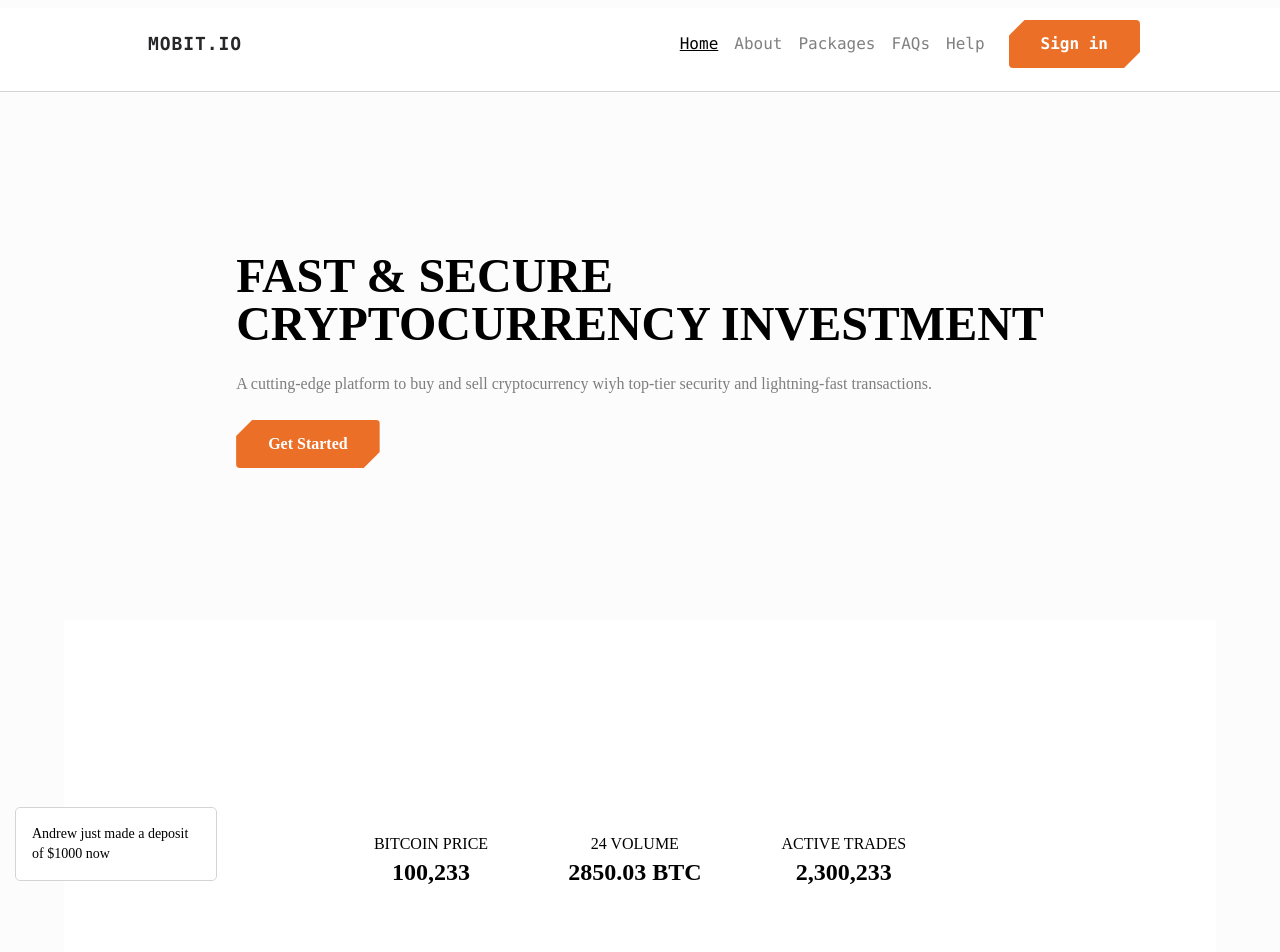
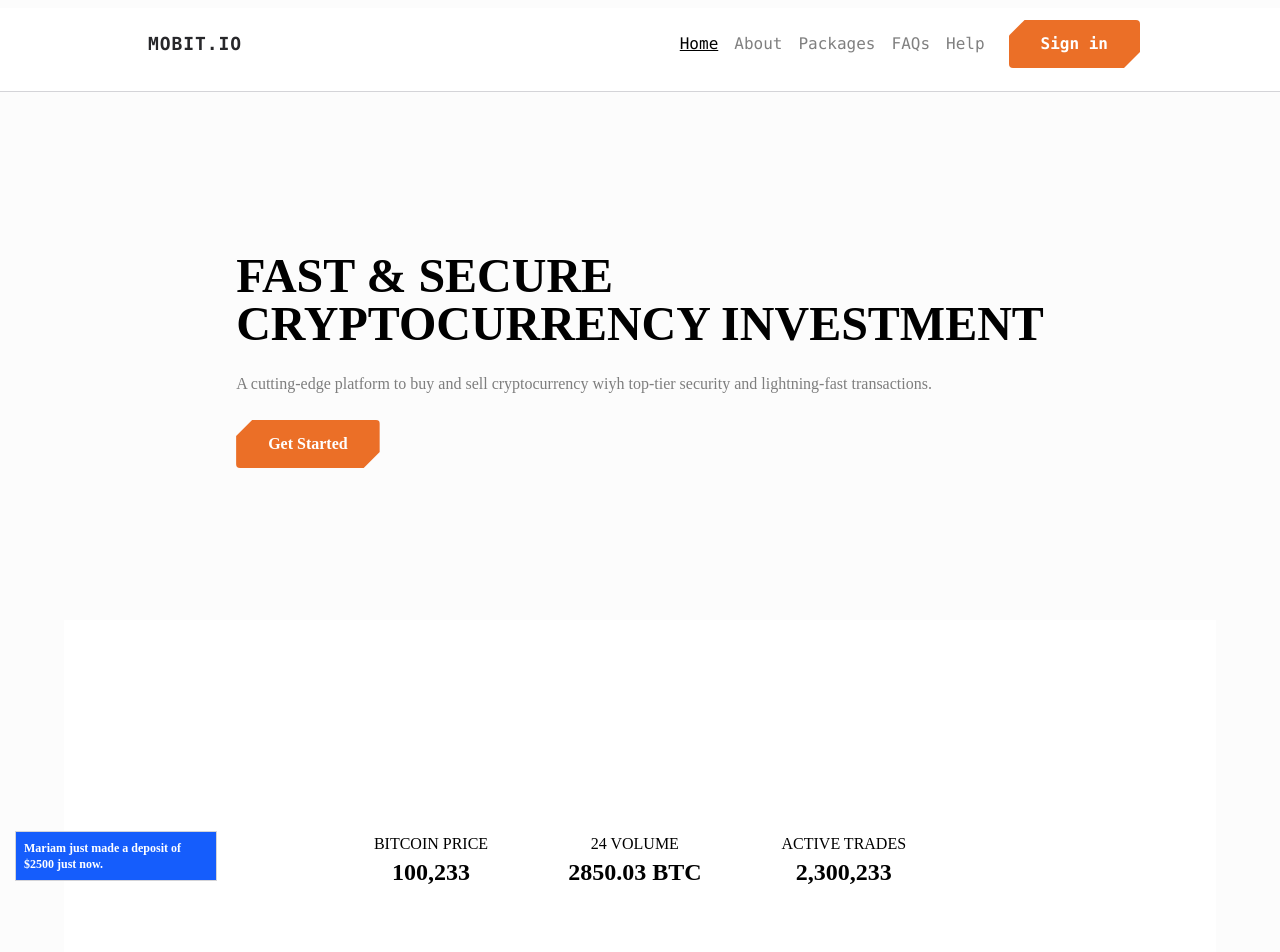
Before and after one commit to thenoobchad/mobit, a Next.js app: page / in a window 1280 px wide. Shown: the top 952 px of the page. Built offline with nearby package versions, Linux system fonts and the light colour scheme; a web font is replaced by a local one.

Commit message:
fix:notifs color

```diff
--- a/src/app/(root)/page.tsx
+++ b/src/app/(root)/page.tsx
@@ -14,27 +14,27 @@ import { faqs, footer, plans, stat, uniqueness } from "@/constant/data";
 
 
 
-const stats = [
+const transactions = [
   {
-    number: "6M+",
-    desc: "Active Users",
+    name: "Frank Dalis",
+    type: "withdrawa",
+    amount: 8000,
   },
   {
-    number: "24/7",
-    desc: "User Support",
+    name: "Anita75",
+    type: "deposit",
+    amount: 1000,
   },
   {
-    number: "160+",
-    desc: "Countries",
+    name: "Richie",
+    type: "deposit",
+    amount: 5000,
   },
   {
-    number: "$22B+",
-    desc: "Trade Volume",
+    name: "Stan65",
+    type: "withdrawal",
+    amount: 10500,
   },
-];
-
-
-const transactions = [
   {
     name: "Mariam",
     type: "deposit",
--- a/src/components/notifications.tsx
+++ b/src/components/notifications.tsx
@@ -1,9 +1,6 @@
 "use client";
 
 import { useEffect, useState } from "react";
-
-
-
 
 
 type TransactionsType = DataType[];
@@ -30,7 +27,7 @@ export const Notifications = ({
     const showNotification = () => {
       const randomIndex = Math.floor(Math.random() * transactions.length)
 
-      console.log(randomIndex)
+
       setCurrentNotif(transactions[randomIndex]);
       setIsVisible(true);
 
@@ -40,8 +37,8 @@ export const Notifications = ({
         timeoutId = setTimeout(() => {
           setCurrentNotif(null);
 
-          const delay = Math.random() * (5 - 2) + 2;
-          timeoutId = setTimeout(showNotification, delay * 1000);
+          const delay = Math.random() * 4000 + 1000;
+          timeoutId = setTimeout(showNotification, delay );
         }, 500);
       }, 2000);
     };
@@ -57,10 +54,10 @@ export const Notifications = ({
   return (
     <div>
       {currentNotif && <div
-        className={`${isVisible ? "-translate-y-24" : ""} fixed -bottom-20 left-4 flex w-[200px] items-center justify-center rounded bg-white p-4 outline outline-zinc-300 transition-all! delay-200!`}
+        className={`${isVisible ? "-translate-y-24" : ""} fixed -bottom-20 left-4 flex w-[200px] items-center justify-center  bg-blue-600 text-white p-2 outline outline-zinc-300 transition-all! delay-200! z-900`}
       >
-        <p className="text-sm">
-          {currentNotif.name} just made a {currentNotif.type} of ${currentNotif.amount} now
+        <p className="text-xs font-semibold">
+          <span>{currentNotif.name}</span> just made a {currentNotif.type} of <span className="font-extrabold ">${currentNotif.amount}</span> just now.
         </p>
       </div>}
     </div>
```
